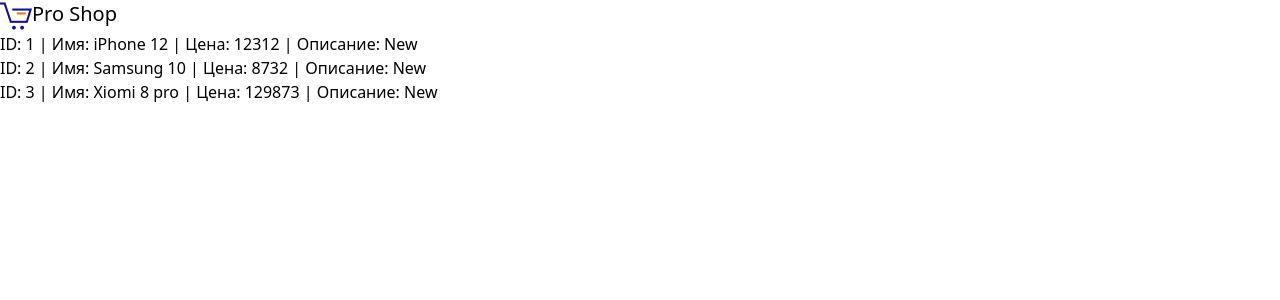
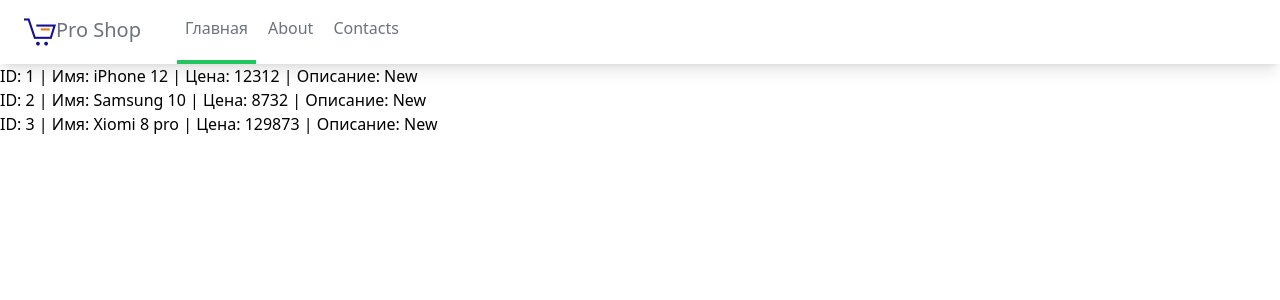
Before and after one commit to AwakeD34/site_django_5.0, a Django app: page /myapp/ in a window 1280 px wide. Shown: the top 300 px of the page. Run offline with Django 5.2, Linux system fonts and the light colour scheme; data comes from the database, SQL or seed files in the repository.

Commit message:
base template + navbar

```diff
--- a/mysite/myapp/static/myapp/styles.css
+++ b/mysite/myapp/static/myapp/styles.css
@@ -548,6 +548,15 @@ video {
   position: static;
 }
 
+.mx-auto {
+  margin-left: auto;
+  margin-right: auto;
+}
+
+.block {
+  display: block;
+}
+
 .flex {
   display: flex;
 }
@@ -560,12 +569,68 @@ video {
   width: 2rem;
 }
 
+.justify-between {
+  justify-content: space-between;
+}
+
+.space-x-7 > :not([hidden]) ~ :not([hidden]) {
+  --tw-space-x-reverse: 0;
+  margin-right: calc(1.75rem * var(--tw-space-x-reverse));
+  margin-left: calc(1.75rem * calc(1 - var(--tw-space-x-reverse)));
+}
+
+.space-x-1 > :not([hidden]) ~ :not([hidden]) {
+  --tw-space-x-reverse: 0;
+  margin-right: calc(0.25rem * var(--tw-space-x-reverse));
+  margin-left: calc(0.25rem * calc(1 - var(--tw-space-x-reverse)));
+}
+
+.border-b-4 {
+  border-bottom-width: 4px;
+}
+
+.border-green-500 {
+  --tw-border-opacity: 1;
+  border-color: rgb(34 197 94 / var(--tw-border-opacity));
+}
+
 .bg-sky-500 {
   --tw-bg-opacity: 1;
   background-color: rgb(14 165 233 / var(--tw-bg-opacity));
+}
+
+.bg-white {
+  --tw-bg-opacity: 1;
+  background-color: rgb(255 255 255 / var(--tw-bg-opacity));
+}
+
+.px-4 {
+  padding-left: 1rem;
+  padding-right: 1rem;
+}
+
+.px-2 {
+  padding-left: 0.5rem;
+  padding-right: 0.5rem;
+}
+
+.py-4 {
+  padding-top: 1rem;
+  padding-bottom: 1rem;
 }
 
 .text-xl {
   font-size: 1.25rem;
   line-height: 1.75rem;
 }
+
+.text-gray-500 {
+  --tw-text-opacity: 1;
+  color: rgb(107 114 128 / var(--tw-text-opacity));
+}
+
+.shadow-lg {
+  --tw-shadow: 0 10px 15px -3px rgb(0 0 0 / 0.1), 0 4px 6px -4px rgb(0 0 0 / 0.1);
+  --tw-shadow-colored: 0 10px 15px -3px var(--tw-shadow-color), 0 4px 6px -4px var(--tw-shadow-color);
+  box-shadow: var(--tw-ring-offset-shadow, 0 0 #0000), var(--tw-ring-shadow, 0 0 #0000), var(--tw-shadow);
+}
--- /dev/null
+++ b/mysite/myapp/templates/myapp/base.html
@@ -0,0 +1,15 @@
+<!DOCTYPE html>
+{% load static %}
+<html lang="en">
+<head>
+    <meta charset="UTF-8">
+    <meta name="viewport" content="width=device-width, initial-scale=1.0">
+    <link rel="stylesheet" href="{% static 'myapp/styles.css' %}">
+    <title>Document</title>
+</head>
+<body>
+    {% block content %}
+
+    {% endblock content %}
+</body>
+</html>
--- a/mysite/myapp/templates/myapp/index.html
+++ b/mysite/myapp/templates/myapp/index.html
@@ -1,16 +1,22 @@
+{% extends "myapp/base.html" %}
 {% load static %}
 <html>
-    <head>
-        <link rel="stylesheet" href="{% static 'myapp/styles.css' %}">
-    </head>
-    <body>
-      <nav>
-          <div>
-            <div>
-              <div>
-                <div class="flex">
-                    <img class="h-8 w-8" src="{% static 'myapp/images/shop.png' %}" alt="logo" />
-                    <span class="text-xl"> Pro Shop</span>
+
+{% block content %}
+      <nav class="bg-white shadow-lg">
+          <div class="max-w-6x1 mx-auto px-4">
+            <div class="flex justify-between">
+              <div class="flex space-x-7">
+                <div >
+                  <a href="#" class="flex items-centr px-2 py-4">
+                  <img class="h-8 w-8" src="{% static 'myapp/images/shop.png' %}" alt="logo" />
+                  <span class="text-gray-500 font-senibold text-xl"> Pro Shop</span>
+                </a>
+                </div>
+                <div class="items-centr flex space-x-1">
+                  <a href="#" class="py-4 px-2 text-gray-500 font-senibold border-b-4 border-green-500">Главная</a>
+                  <a href="#" class="py-4 px-2 text-gray-500 font-senibold">About</a>
+                  <a href="#" class="py-4 px-2 text-gray-500 font-senibold">Contacts</a>
                 </div>
               </div>
             </div>
@@ -23,7 +29,5 @@
             ID: {{item.id}} | Имя: {{item.name}} | Цена: {{item.price}} | Описание: {{item.description}} <br/>
             </a>
             {% endfor %}
-
         </h4>
-    </body>
-</html>
+        {% endblock content %}
```
